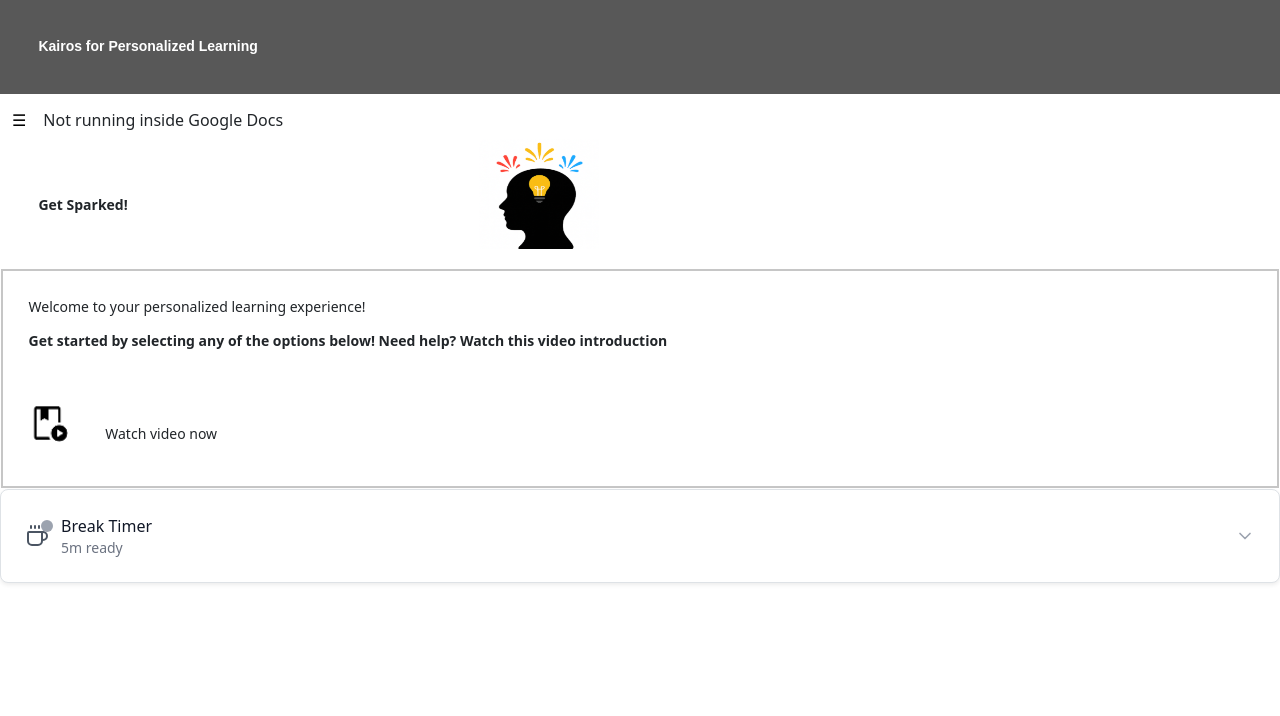
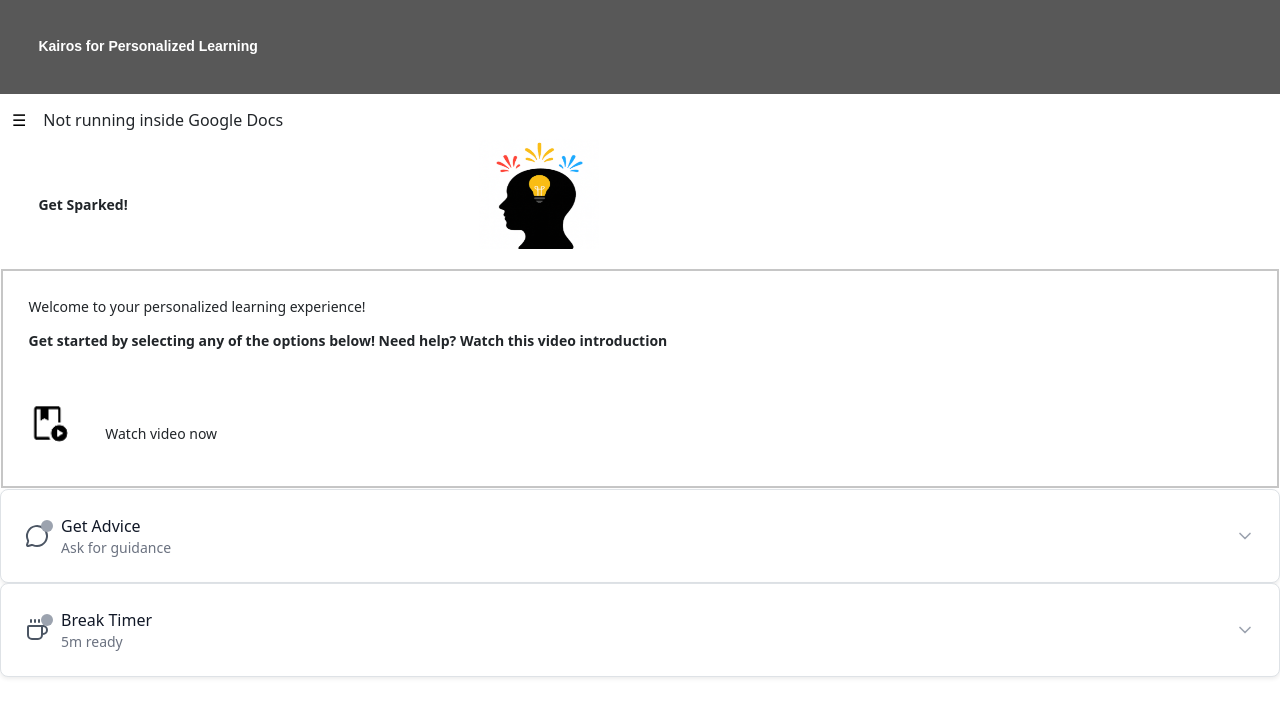
Before and after one commit to mohc96/KairosV2, a React (Vite) app in the folder client/: page / in a window 1280 px wide. Shown: the top 716 px of the page. Built offline with nearby package versions, Linux system fonts and the light colour scheme; the HTML template or start-up script is replaced by a standard one; a web font is replaced by a local one.

Commit message:
feat: added advice feature

```diff
--- a/client/package.json
+++ b/client/package.json
@@ -14,11 +14,13 @@
     "lucide-react": "^0.525.0",
     "react": "^19.1.0",
     "react-dom": "^19.1.0",
+    "react-markdown": "^10.1.0",
     "vite": "^6.3.5"
   },
   "devDependencies": {
     "@eslint/js": "^9.29.0",
     "@tailwindcss/postcss": "^4.1.11",
+    "@tailwindcss/typography": "^0.5.16",
     "@types/react": "^19.1.8",
     "@types/react-dom": "^19.1.6",
     "@vitejs/plugin-react": "^4.6.0",
--- a/client/src/App.jsx
+++ b/client/src/App.jsx
@@ -4,6 +4,7 @@ import LogoContainer from './components/LogoContainer';
 import IntroductionContainer from './components/IntroductionContainer';
 import 'bootstrap/dist/css/bootstrap.min.css';
 import SidebarBreakTimer from './components/Break';
+import SidebarAdvice from './components/Advice';
 
 export default function App() {
   return (
@@ -12,6 +13,7 @@ export default function App() {
       <Credentials/>
       <LogoContainer/>
       <IntroductionContainer/>
+      <SidebarAdvice/>
       <SidebarBreakTimer />
     </div>
   );
--- /dev/null
+++ b/client/src/components/Advice.jsx
@@ -0,0 +1,213 @@
+import React, { useState } from 'react';
+import ReactMarkdown from 'react-markdown';
+import { MessageCircle, ChevronDown, X, Send, Lightbulb, Loader2 } from 'lucide-react';
+
+export default function SidebarAdvice() {
+  const [isExpanded, setIsExpanded] = useState(false);
+  const [userInput, setUserInput] = useState('');
+  const [advice, setAdvice] = useState('');
+  const [isLoading, setIsLoading] = useState(false);
+  const [hasAdvice, setHasAdvice] = useState(false);
+
+  const toggleExpanded = () => {
+    setIsExpanded(!isExpanded);
+  };
+
+  const handleSubmit = async () => {
+    if (!userInput.trim()) return;
+
+    setIsLoading(true);
+    setAdvice('');
+
+    google.script.run
+    .withSuccessHandler((result) => {
+      const adviceText = result || "No response available";
+      setAdvice(adviceText);
+      setHasAdvice(true);
+      setIsLoading(false);
+    })
+    .withFailureHandler((error) => {
+      console.error('Error calling Apps Script:', error);
+      setAdvice("I'm currently unable to connect to the advice service. Please try again later.");
+      setHasAdvice(true);
+      setIsLoading(false);
+    })
+    .callOpenAI(userInput);
+  };
+
+  const handleKeyPress = (e) => {
+    if (e.key === 'Enter' && !e.shiftKey) {
+      e.preventDefault();
+      handleSubmit();
+    }
+  };
+
+  const handleClear = () => {
+    setUserInput('');
+    setAdvice('');
+    setHasAdvice(false);
+  };
+
+  const getStatusColor = () => {
+    if (hasAdvice) return 'text-green-600';
+    if (isLoading) return 'text-blue-600';
+    return 'text-gray-600';
+  };
+
+  const getStatusDot = () => {
+    if (hasAdvice) return 'bg-green-500';
+    if (isLoading) return 'bg-blue-500';
+    return 'bg-gray-400';
+  };
+
+  return (
+    <div className="w-full font-sans">
+      {/* Sidebar Button */}
+      <div
+        onClick={toggleExpanded}
+        className="w-full p-4 bg-white hover:bg-gray-50 border border-gray-200 rounded-lg shadow-sm transition-all duration-200 cursor-pointer"
+      >
+        <div className="flex items-center justify-between">
+          <div className="flex items-center space-x-3">
+            <div className="relative">
+              <MessageCircle className={`w-6 h-6 ${getStatusColor()}`} />
+              <div className={`absolute -top-1 -right-1 w-3 h-3 rounded-full ${getStatusDot()}`}></div>
+            </div>
+            <div>
+              <div className="font-medium text-gray-900 text-base">Get Advice</div>
+              <div className="text-sm text-gray-500">
+                {isLoading ? 'Getting advice...' : hasAdvice ? 'Advice ready' : 'Ask for guidance'}
+              </div>
+            </div>
+          </div>
+          <ChevronDown className={`w-5 h-5 text-gray-400 transition-transform duration-200 ${
+            isExpanded ? 'rotate-180' : ''
+          }`} />
+        </div>
+      </div>
+
+      {/* Expanded Advice Panel */}
+      {isExpanded && (
+        <div className="mt-3 bg-white border border-gray-200 rounded-lg shadow-lg">
+          {/* Header */}
+          <div className="p-4 border-b border-gray-100">
+            <div className="flex items-center justify-between">
+              <div className="flex items-center space-x-2">
+                <MessageCircle className="w-5 h-5 text-indigo-600" />
+                <h3 className="font-semibold text-gray-900">Get Advice</h3>
+              </div>
+              <button
+                onClick={toggleExpanded}
+                className="p-1 hover:bg-gray-100 rounded-md transition-colors"
+              >
+                <X className="w-4 h-4 text-gray-500" />
+              </button>
+            </div>
+          </div>
+
+          <div className="p-4">
+            {/* Input Section */}
+            <div className="mb-6">
+              <div className="mb-4">
+                <label className="block text-sm font-medium text-gray-700 mb-2">
+                  What would you like advice about?
+                </label>
+                <textarea
+                  value={userInput}
+                  onChange={(e) => setUserInput(e.target.value)}
+                  onKeyPress={handleKeyPress}
+                  placeholder="I'm struggling with... / I need help deciding... / How do I..."
+                  className="w-full p-3 border border-gray-300 rounded-md text-sm resize-none focus:ring-2 focus:ring-indigo-500 focus:border-indigo-500 transition-colors"
+                  rows="3"
+                  disabled={isLoading}
+                />
+              </div>
+
+              <div className="flex space-x-2">
+                <button
+                  onClick={handleSubmit}
+                  disabled={!userInput.trim() || isLoading}
+                  className="flex-1 flex items-center justify-center space-x-2 py-2 px-4 bg-indigo-600 text-white rounded-md text-sm font-medium hover:bg-indigo-700 disabled:bg-gray-400 disabled:cursor-not-allowed transition-colors"
+                >
+                  {isLoading ? (
+                    <>
+                      <Loader2 className="w-4 h-4 animate-spin" />
+                      <span>Getting advice...</span>
+                    </>
+                  ) : (
+                    <>
+                      <Send className="w-4 h-4" />
+                      <span>Get Advice</span>
+                    </>
+                  )}
+                </button>
+
+                {(userInput || advice) && (
+                  <button
+                    onClick={handleClear}
+                    className="py-2 px-4 bg-gray-500 text-white rounded-md text-sm font-medium hover:bg-gray-600 transition-colors"
+                  >
+                    Clear
+                  </button>
+                )}
+              </div>
+            </div>
+
+            {/* Advice Display */}
+            {advice && (
+            <div className="bg-gradient-to-r from-blue-50 to-indigo-50 border border-blue-200 rounded-lg p-4 mb-4 max-h-96 overflow-y-auto">
+                <div className="flex items-start space-x-3">
+                <div className="flex-shrink-0">
+                    <Lightbulb className="w-5 h-5 text-indigo-600 mt-1" />
+                </div>
+                <div className="flex-1 min-w-0">
+                    <h4 className="font-medium text-indigo-900 mb-3">Advice for you:</h4>
+                    <div className="text-sm text-indigo-800 leading-relaxed space-y-3 prose prose-indigo max-w-none">
+                    <ReactMarkdown>{advice}</ReactMarkdown>
+                    </div>
+                </div>
+                </div>
+
+                {/* Copy button for longer responses */}
+                <div className="mt-4 pt-3 border-t border-indigo-200">
+                <button
+                    onClick={() => navigator.clipboard.writeText(advice)}
+                    className="text-xs text-indigo-600 hover:text-indigo-800 font-medium transition-colors"
+                >
+                    📋 Copy advice to clipboard
+                </button>
+                </div>
+            </div>
+            )}
+
+
+            {/* Status */}
+            <div className="text-center">
+              <div className={`inline-flex items-center px-4 py-2 rounded-full text-sm font-medium ${
+                hasAdvice
+                  ? 'bg-green-100 text-green-800'
+                  : isLoading
+                  ? 'bg-blue-100 text-blue-800'
+                  : 'bg-gray-100 text-gray-700'
+              }`}>
+                {isLoading ? '🤔 Thinking...' : hasAdvice ? '💡 Advice received' : '💭 Ready to help'}
+              </div>
+            </div>
+
+            {/* Tips */}
+            {!advice && !isLoading && (
+              <div className="mt-4 p-3 bg-gray-50 rounded-lg border">
+                <h5 className="text-xs font-medium text-gray-700 mb-2">💡 Tips for better advice:</h5>
+                <ul className="text-xs text-gray-600 space-y-1">
+                  <li>• Be specific about your situation</li>
+                  <li>• Mention what you've already tried</li>
+                  <li>• Ask about decisions, challenges, or goals</li>
+                </ul>
+              </div>
+            )}
+          </div>
+        </div>
+      )}
+    </div>
+  );
+}
--- a/client/tailwind.config.js
+++ b/client/tailwind.config.js
@@ -8,5 +8,5 @@ module.exports = {
   theme: {
     extend: {},
   },
-  plugins: [],
+  plugins: [require('@tailwindcss/typography'),],
 }
```
Also changed, not shown: 2 other files (tests, documents, lock files or other folders).
